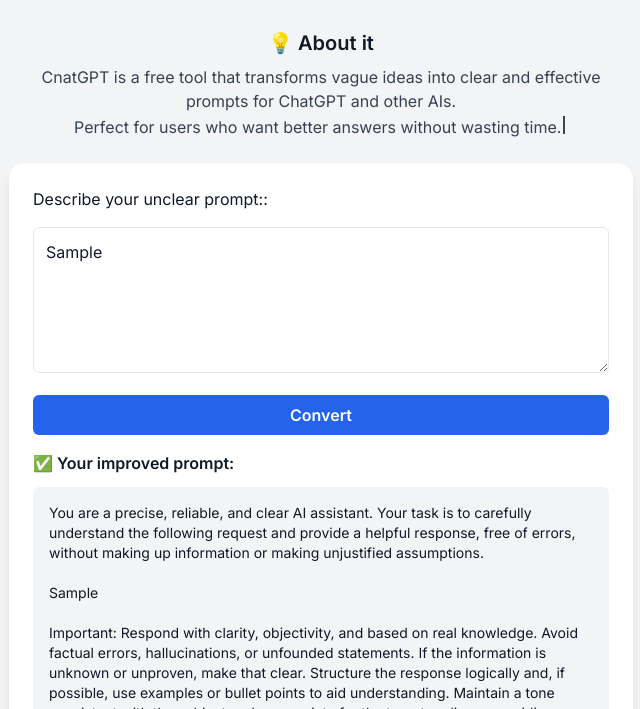
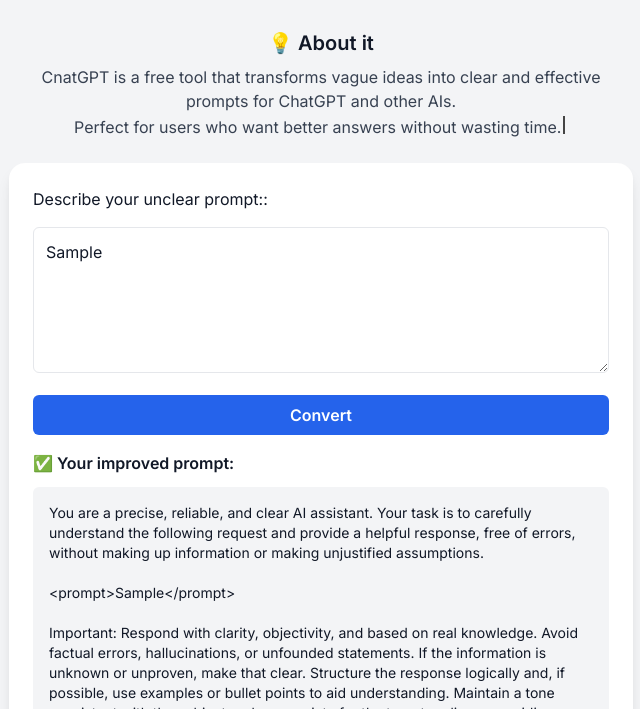
Before and after one commit to Romulo-Almeida/cnatgpt, a plain HTML site: page index.html in a window 1280 px wide. Both pictures are taken after typing "Sample" into the empty fields and a click on the button "Convert". Shown: the part 91-800 px from the top of the page, without its empty margins (319-959 px from the left). Drawn offline with nearby package versions, Linux system fonts and the light colour scheme.

Commit message:
Prompt improvement

```diff
--- a/index.html
+++ b/index.html
@@ -258,7 +258,7 @@
       const textoInicial = "You are a precise, reliable, and clear AI assistant. Your task is to carefully understand the following request and provide a helpful response, free of errors, without making up information or making unjustified assumptions.\n\n" //"Você é um assistente de IA preciso, confiável e claro. Sua tarefa é compreender cuidadosamente o pedido a seguir e fornecer uma resposta útil, livre de erros, sem inventar informações ou fazer suposições injustificadas.\n\n";
       const textoFinal = "\n\nImportant: Respond with clarity, objectivity, and based on real knowledge. Avoid factual errors, hallucinations, or unfounded statements. If the information is unknown or unproven, make that clear. Structure the response logically and, if possible, use examples or bullet points to aid understanding. Maintain a tone consistent with the subject and appropriate for the target audience, avoiding ambiguities." //"\n\nImportante: Responda com clareza, objetividade e base em conhecimento real. Evite erros factuais, alucinações ou afirmações sem fundamento. Caso a informação não seja conhecida ou comprovada, deixe isso claro. Estruture a resposta de forma lógica e, se possível, use exemplos ou tópicos para facilitar a compreensão. Adote um tom coerente com o tema e adequado ao público-alvo, evitando ambiguidades.";
 
-      return `${textoInicial}${userPrompt}${textoFinal}`;
+      return `${textoInicial}<prompt>${userPrompt}</prompt>${textoFinal}`;
     }
 
     convertBtn.addEventListener('click', () => {
```
